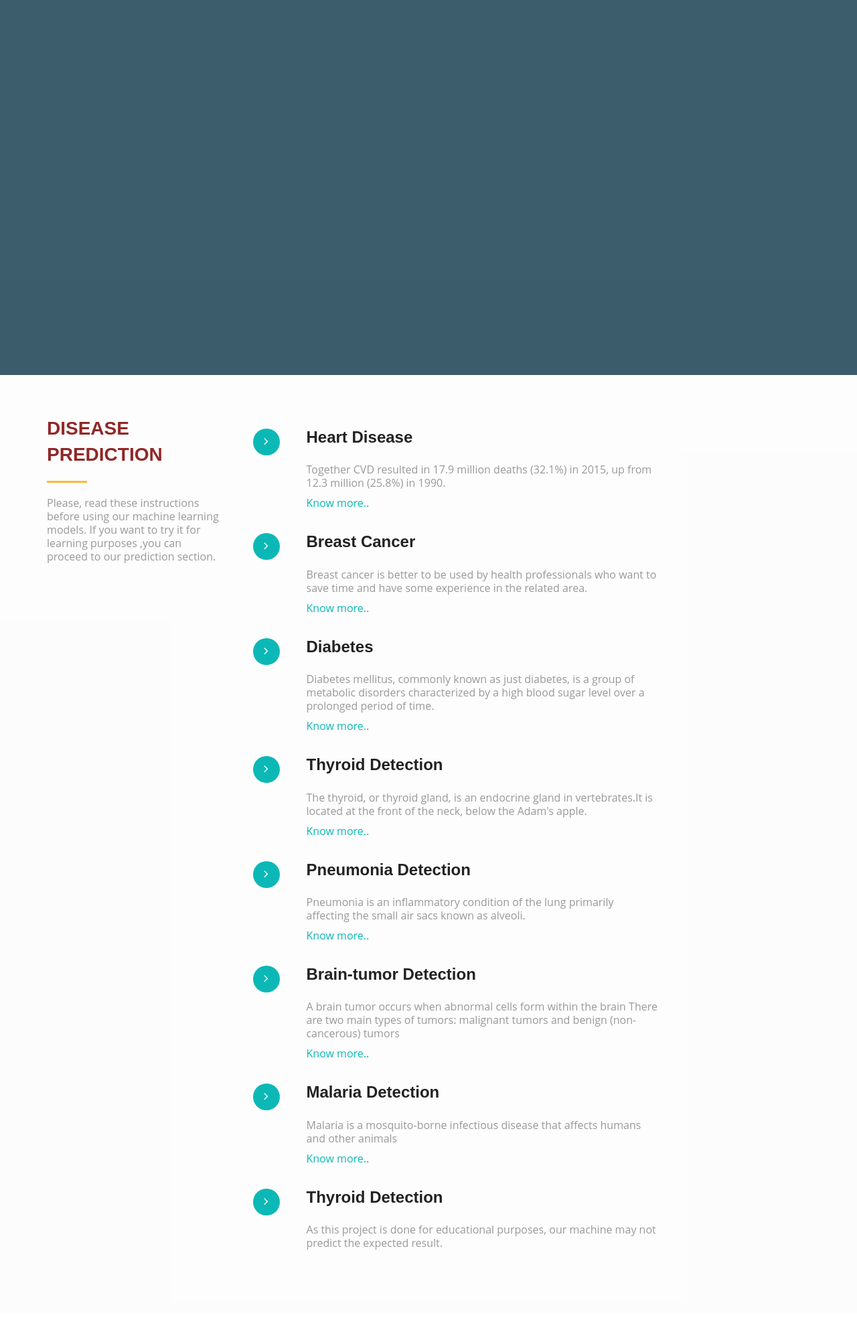
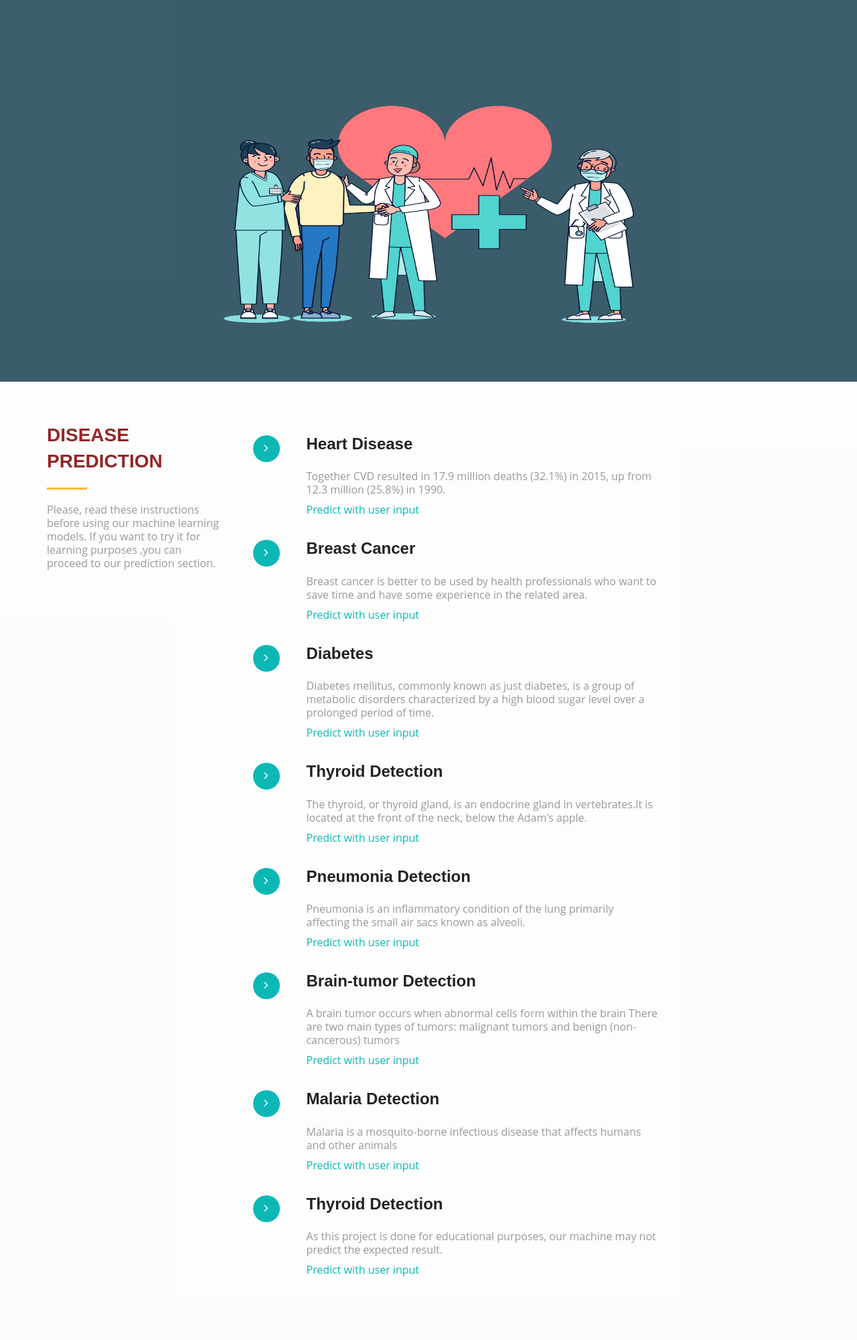
Before and after one commit to rohanpatankar926/onsite_health_diagnostics_aws_cicd, a Flask app: page /disease in a window 1280 px wide. Shown: the part 90-2091 px from the top of the page at 67% size. Before the commit the page ends 1956 px from the top, so only its background shows below. Run offline with Flask 2, Linux system fonts and the light colour scheme.

Commit message:
update the template files and improve css

```diff
--- a/requirements.txt
+++ b/requirements.txt
@@ -9,3 +9,4 @@ scikit_learn==1.0.2
 seaborn==0.11.2
 tensorflow==2.7.0
 flask==2.1.1
+gunicorn
--- a/src/templates/disease.html
+++ b/src/templates/disease.html
@@ -8,7 +8,7 @@
     <title>Diseases</title>
     <link rel="preconnect" href="https://fonts.googleapis.com">
     <link rel="preconnect" href="https://fonts.gstatic.com" crossorigin>
-    <link rel="icon" href="{{url_for('static', filename='img/health-logo.jpg')}}">
+    <link rel="icon" href="{{url_for('static', filename='img/disease2page.png')}}">
     <link href="https://fonts.googleapis.com/css2?family=Nunito+Sans&display=swap" rel="stylesheet">
     <link rel="stylesheet" type="text/css" href="{{url_for('static', filename='/css/font-awesome.min.css')}}">
     <link rel="stylesheet" type="text/css" href="{{url_for('static', filename='/css/bootstrap.min.css')}}">
@@ -44,8 +44,26 @@
                     </div>
                 </div>
             </nav>
+            <div class="container">
+                <div class="row">
+                    <div class="top-section-info">
+                        <div class="top-section-logo text-center">
+                            <img src="{{url_for('static',filename='img/disease2page.png')}}" alt="logo"
+                                style="width:700px;height: 500px; margin-top: -30px;" class="img-responsive">
+
+                        </div>
+
+                        <div class="overlay-detail text-center">
+
+                        </div>
+                    </div>
+                </div>
+            </div>
+        </div>
+
         </div>
     </section>
+
 
     <!--about-->
     <section id="about" class="section-padding">
@@ -71,7 +89,7 @@
                                 <p>Together CVD resulted in
                                     17.9 million deaths (32.1%) in 2015, up from 12.3 million (25.8%) in 1990.
                                 </p>
-                                <a href="#" style="color: #0cb8b6; padding-top:10px;">Know more..</a>
+                                <a href="#" style="color: #0cb8b6; padding-top:10px;">Predict with user input</a>
                             </div>
                         </div>
                         <div class="more-features-box-text">
@@ -82,7 +100,7 @@
                                 <p>Breast cancer is better to be used by
                                     health professionals who want to save time and have some experience in the
                                     related area.</p>
-                                <a href="#" style="color: #0cb8b6; padding-top:10px;">Know more..</a>
+                                <a href="#" style="color: #0cb8b6; padding-top:10px;">Predict with user input</a>
 
                             </div>
                         </div>
@@ -94,7 +112,7 @@
                                 <p>Diabetes mellitus, commonly known as just diabetes, is a group of metabolic disorders
                                     characterized by a high blood sugar level over a prolonged period of time.
                                 </p>
-                                <a href="" style="color: #0cb8b6; padding-top:10px;">Know more..</a>
+                                <a href="" style="color: #0cb8b6; padding-top:10px;">Predict with user input</a>
                             </div>
 
                         </div>
@@ -103,8 +121,9 @@
                                     aria-hidden="true"></i> </div>
                             <div class="more-features-box-text-description">
                                 <h3>Thyroid Detection</h3>
-                                <p>The thyroid, or thyroid gland, is an endocrine gland in vertebrates.It is located at the front of the neck, below the Adam's apple. </p>
-                                <a href="#" style="color: #0cb8b6; padding-top:10px;">Know more..</a>
+                                <p>The thyroid, or thyroid gland, is an endocrine gland in vertebrates.It is located at
+                                    the front of the neck, below the Adam's apple. </p>
+                                <a href="#" style="color: #0cb8b6; padding-top:10px;">Predict with user input</a>
                             </div>
                         </div>
                         <div class="more-features-box-text">
@@ -115,7 +134,7 @@
                                 <p>Pneumonia is an inflammatory condition of the lung primarily affecting the small air
                                     sacs known as alveoli.
                                 </p>
-                                <a href="" style="color: #0cb8b6; padding-top:10px;">Know more..</a>
+                                <a href="" style="color: #0cb8b6; padding-top:10px;">Predict with user input</a>
                             </div>
                         </div>
                         <div class="more-features-box-text">
@@ -127,7 +146,7 @@
                                     types of tumors:
                                     malignant tumors and benign (non-cancerous) tumors
                                 </p>
-                                <a href="" style="color: #0cb8b6; padding-top:10px;">Know more..</a>
+                                <a href="" style="color: #0cb8b6; padding-top:10px;">Predict with user input</a>
                             </div>
                         </div>
                         <div class="more-features-box-text">
@@ -137,7 +156,7 @@
                                 <h3>Malaria Detection</h3>
                                 <p>Malaria is a mosquito-borne infectious disease that affects humans and other animals
                                 </p>
-                                <a href="" style="color: #0cb8b6; padding-top:10px;">Know more..</a>
+                                <a href="" style="color: #0cb8b6; padding-top:10px;">Predict with user input</a>
                             </div>
                         </div>
 
@@ -149,6 +168,7 @@
                                 <p>As this project is done for educational purposes, our machine may not predict
                                     the expected result.
                                 </p>
+                                <a href="" style="color: #0cb8b6; padding-top:10px;">Predict with user input</a>
                             </div>
                         </div>
                     </div>
```
Also changed, not shown: src/templates/index.html (+21 -16 lines), src/static/img/Disease1.png (added), src/static/img/disease2page.png (added), src/static/img/health-logo.jpg (deleted), 1 other file.
